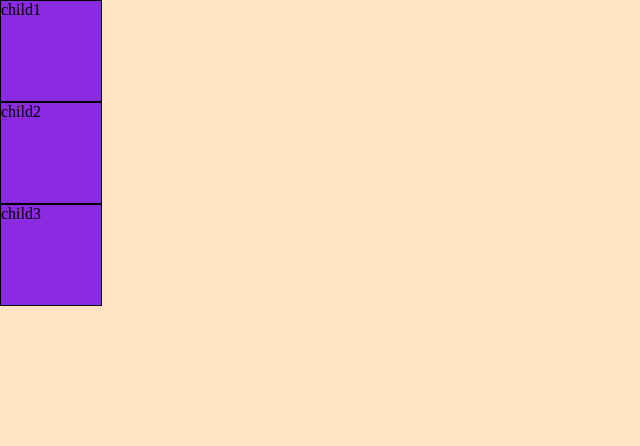
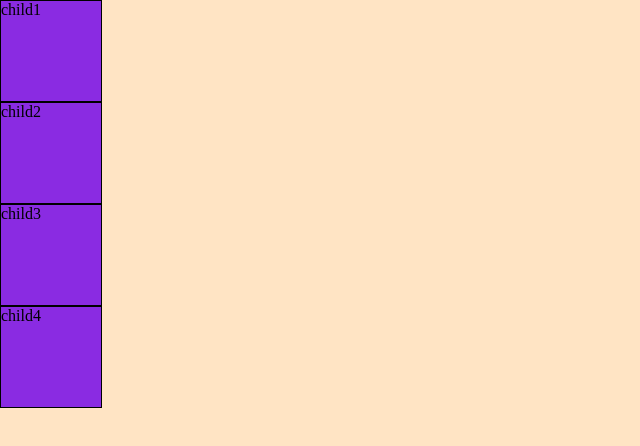
Before and after one commit to chavanprashant30/pw_assignments, a plain HTML site: page 23_sep_startingWithCSS/Q1_waysForCSS/index.html in a window 1280 px wide. Shown: the whole page, without its empty margins (0-640 px from the left). Drawn offline with Linux system fonts and the light colour scheme.

Commit message:
HTML updated

```diff
--- a/23_sep_startingWithCSS/Q1_waysForCSS/index.html
+++ b/23_sep_startingWithCSS/Q1_waysForCSS/index.html
@@ -24,6 +24,7 @@
         <div class="child" style="background-color: blueviolet;">child1</div>
         <div class="child" style="background-color: blueviolet;">child2</div>
         <div class="child" style="background-color: blueviolet;">child3</div>
+        <div class="child" style="background-color: blueviolet;">child4</div>
     </div>
 </body>
 </html>
```
Also changed, not shown: 27_sep_jsBasics/Q1_variabls/index.js (deleted), 27_sep_jsBasics/Q2_loops/index.js (deleted).
